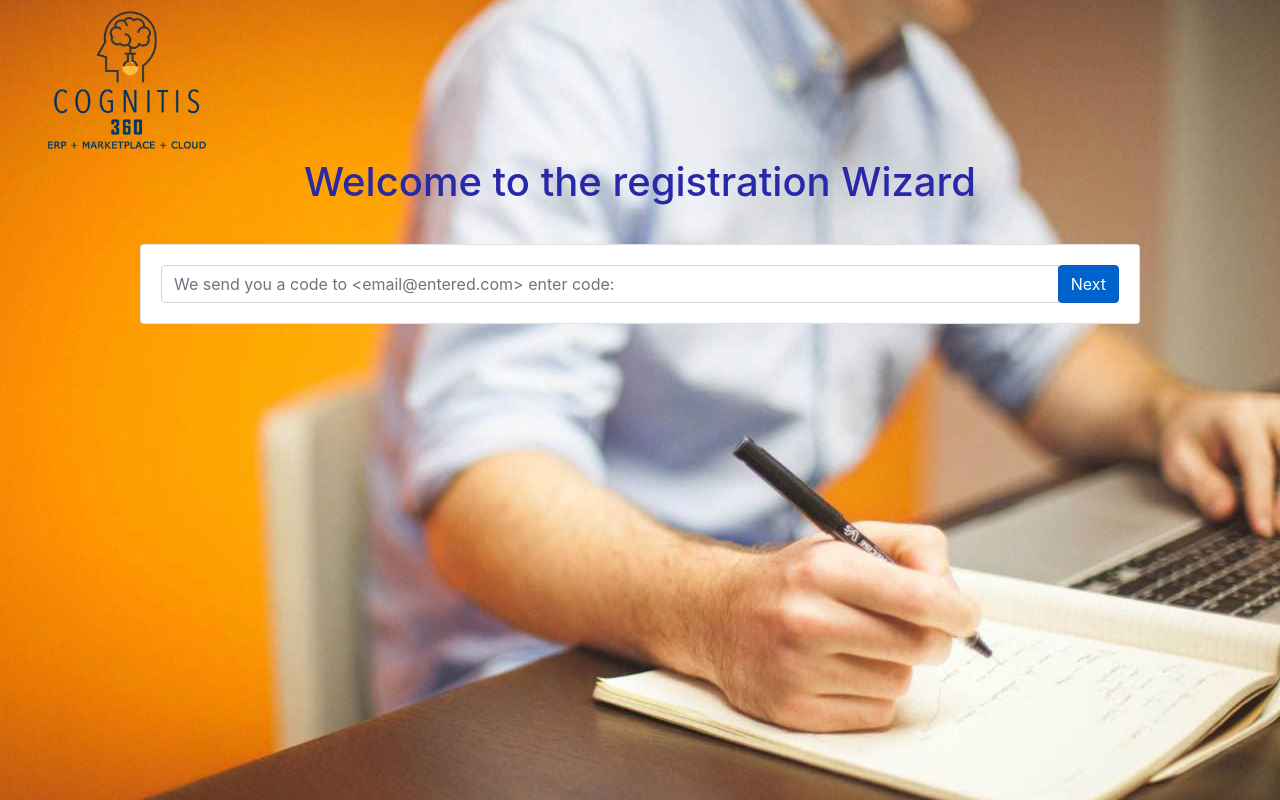
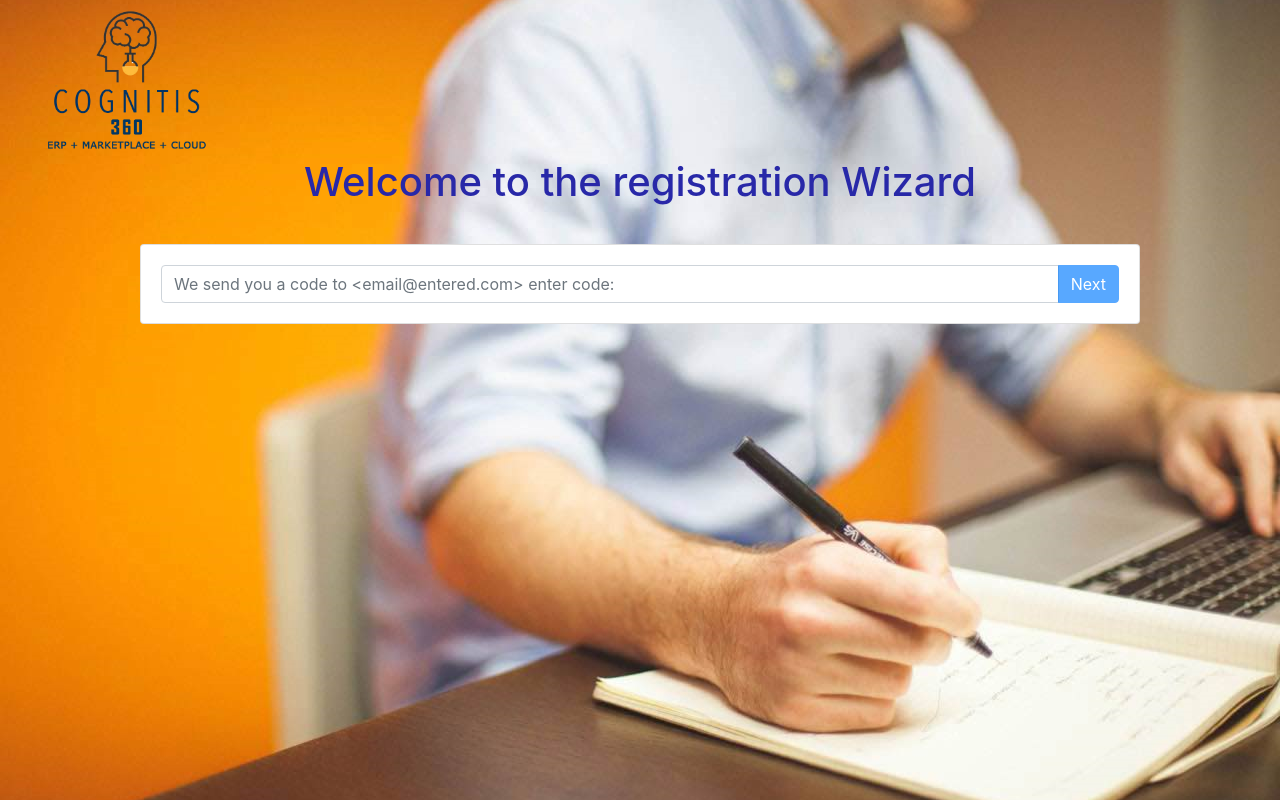
Before and after one commit to nicmalegre/Cognitis, a React (Create React App) app: page /verificationcode in a window 1280 px wide. Built offline with nearby package versions, Linux system fonts and the light colour scheme.

Commit message:
Code verification and send mail done

```diff
--- a/src/components/Login/index.css
+++ b/src/components/Login/index.css
@@ -3,8 +3,8 @@
 }
 
 #card-password{
-    margin-right: 10%;
-    margin-left: 10%;
+    margin-right: 30%;
+    margin-left: 30%;
     margin-bottom: 10px;
     padding-bottom: 0;
 }
--- a/src/components/Registeruser/index.js
+++ b/src/components/Registeruser/index.js
@@ -1,4 +1,4 @@
-import React from "react"; //importacion de la libreria
+import React, {useState} from "react"; //importacion de la libreria
 import { Link } from "react-router-dom";
 import { InputGroup, InputGroupAddon, Button, Input, Row, Container, Col, Card } from "reactstrap"; //importar elementos
 import "./index.css"; //importar css
@@ -9,15 +9,26 @@ import Welcome from '../base/welcome';
 const Registeruser = (props) => {
   //clase 'Nombre' extends React.component
 
+  const [mailEntered, setMailEntered] = useState({
+    adress:null,
+  })
+
+  const adressMail = (dato) => {
+    setMailEntered({
+      adress: dato
+    })
+  }
+
   const handleInputChange = (event) => {
     props.changeEmail(event.target.value);
+    adressMail(event.target.value);
   };
 
   const sendData = (event) => {
     //event.preventDefault();
-
+    console.log(event);
     axios.post('http://localhost:3000/api/verificationcode', {
-      mail: "sdf"
+      mail: mailEntered.adress
     })
     .then( res => {
       props.changeCodeTime(res.data.verificationCode, res.data.expireAt)
--- a/src/components/VerificationCode/index.js
+++ b/src/components/VerificationCode/index.js
@@ -4,7 +4,7 @@
  *
  */
 //Libraries and components imported to use in this component.
-import React from 'react';
+import React, {useState} from 'react';
 import { InputGroup, InputGroupAddon, Button, Input,Row, Col, Container, Card } from 'reactstrap';
 import "./verificationcode.css";
 import { Link } from 'react-router-dom';
@@ -15,27 +15,39 @@ import Welcome from '../base/welcome';
 
 const VerificationCode = (props) => {
 
-    const { verificationCode, expireAt } = props
+    const [band, setBand] = useState(false)
+
+
     const expireCode = (event) => {
 
-        event.preventDefault();
+        const expireTime =  new Date(props.codeVerification.codeTime);
 
+        if (expireTime >= new Date() ) {
 
+            if (props.codeVerification.codeVerification != event.target.value ) {
 
+                console.log('Error')
+                setBand(false);
 
-        // const expireTime =  new Date(expireAt);
+            } else { console.log('Iguales');
+                      setBand(true);
+                    }
 
-        // if (expireTime >= new Date() ) {
-
-        //     if (verificationCode != event.target.value ) {
-
-        //         console.log('Error')
-
-        //     } else { console.log('Iguales')}
-
-        // }
+        } else {console.log('tiempo expiro');
+                    setBand(false);
+                }
 
     }
+
+    //Function for control the button create password.
+    let controlNextButton = (band) ? (
+        <Link to="Login">
+            <Button  class="button-verification-code" color="primary"  active >Next</Button>
+        </Link>
+    ):
+    (
+    <Button  class="button-verification-code" color="primary" active disabled>Next</Button>
+    )
 
   return (
 
@@ -54,11 +66,9 @@ const VerificationCode = (props) => {
             <Col lg="12">
                 <Card id="card-verificationCode" body>
                     <InputGroup className="inputgroup-verification-code">
-                        <Input className="input-verification-code" maxLength='5'  placeholder="We send you a code to <email@entered.com> enter code:"/>
+                        <Input className="input-verification-code" maxLength='5'  placeholder="We send you a code to <email@entered.com> enter code:" onChange={expireCode}/>
                         <InputGroupAddon addonType="append">
-                            <Link to="/Login">
-                                <Button  class="button-verification-code" color="primary" onChange={expireCode} active >Next</Button>
-                            </Link>
+                                    {controlNextButton}
                         </InputGroupAddon>
                     </InputGroup>
                 </Card>
```
Also changed, not shown: src/components/SelectCountry/index.js (line endings or trailing spaces).
